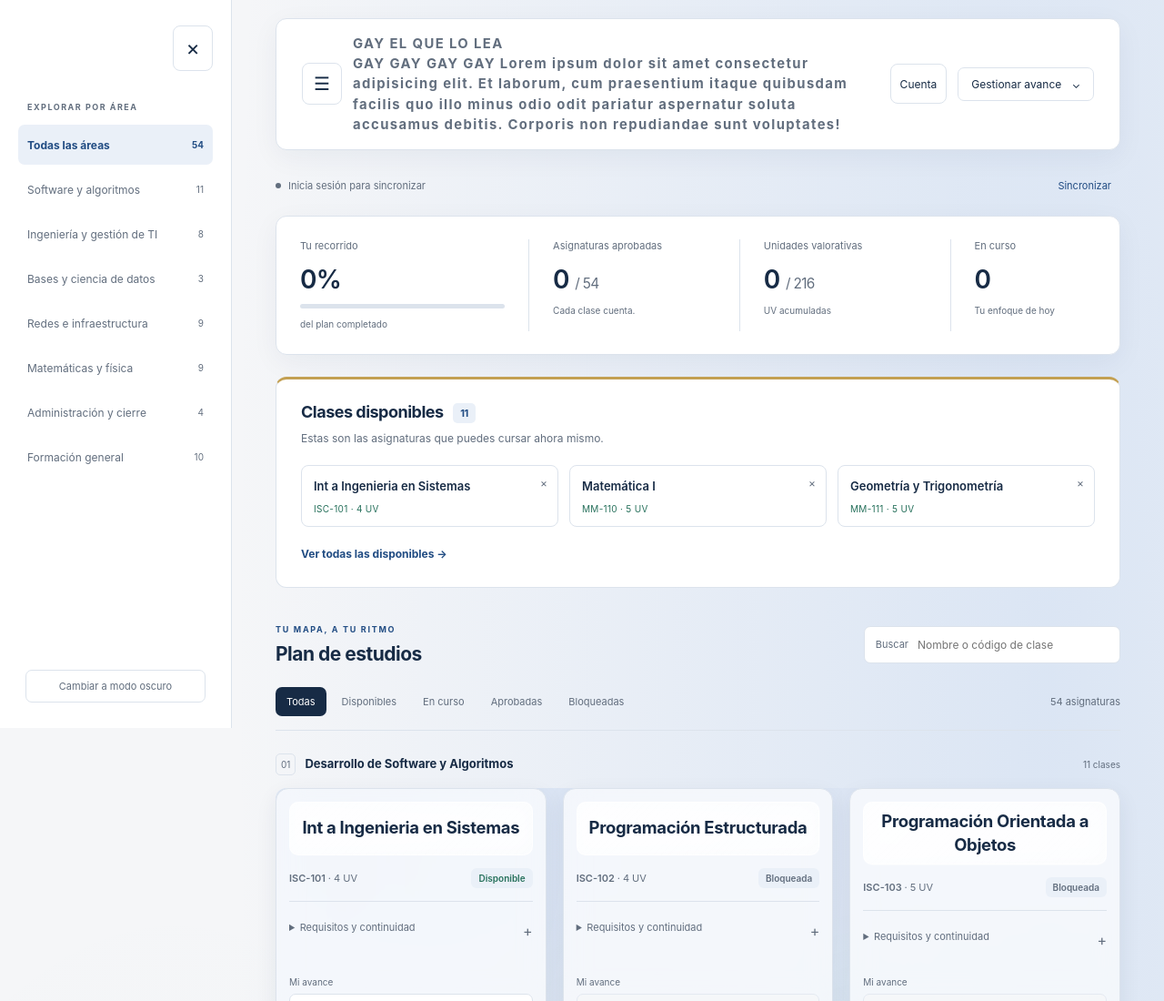
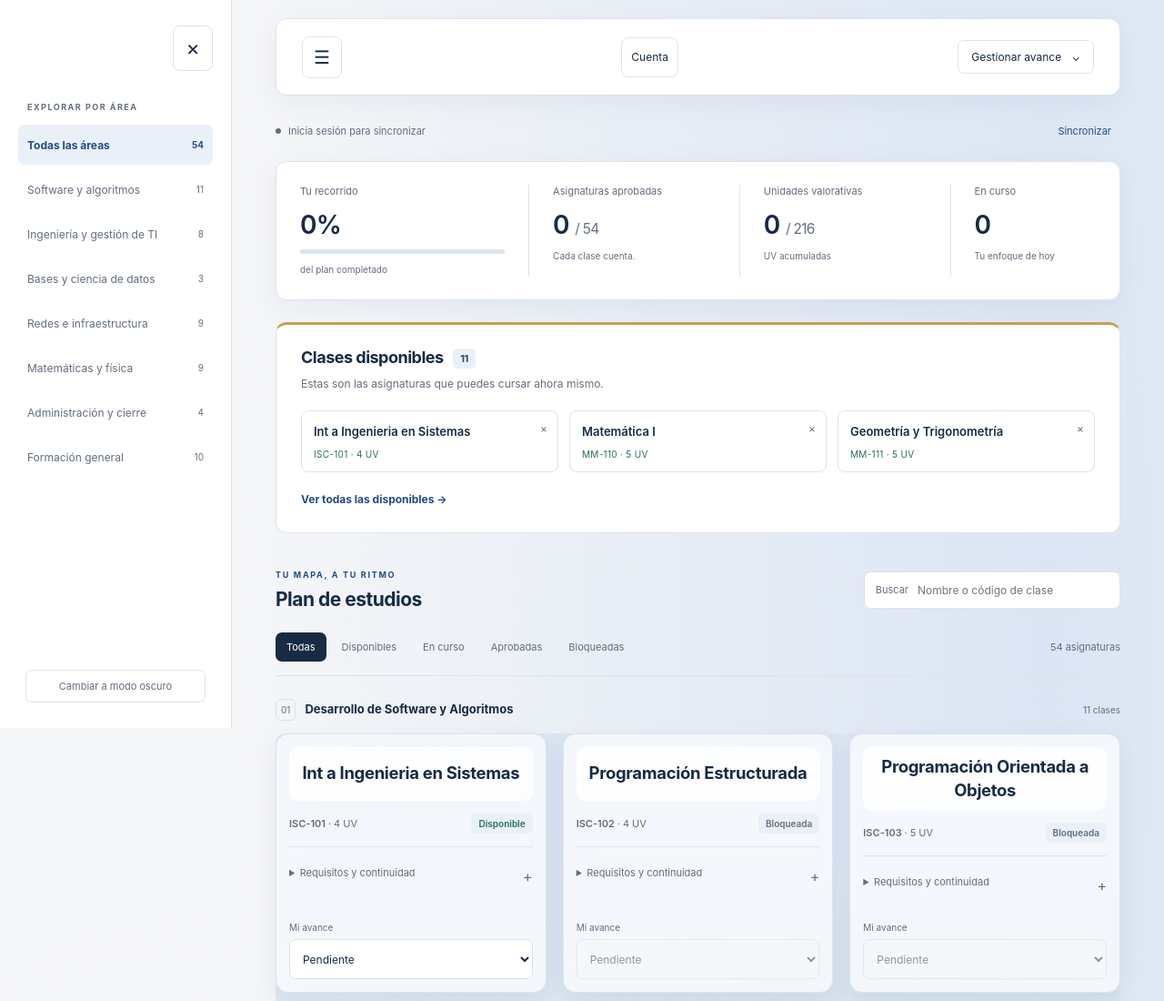
Before and after one commit to AbrilSamay/Study-plan-UNAH, a website: page index.html in a window 1280 px wide. Shown: the top 1100 px of the page at 91% size. Drawn offline with Linux system fonts and the light colour scheme.

Commit message:
offical, working properly

```diff
--- a/index.html
+++ b/index.html
@@ -82,13 +82,6 @@
 
         <header class="topbar">
             <button id="menu-toggle" class="menu-toggle" type="button" aria-controls="sidebar" aria-expanded="true" aria-label="Mostrar u ocultar áreas">☰</button>
-
-
-            <span>
-              GAY EL QUE LO LEA
-              <P>GAY GAY GAY GAY Lorem ipsum dolor sit amet consectetur adipisicing elit. Et laborum, cum praesentium itaque quibusdam facilis quo illo minus odio odit pariatur aspernatur soluta accusamus debitis. Corporis non repudiandae sunt voluptates!</P>
-            </span>
-
 
             <button id="account-btn" class="account-button" type="button">Cuenta</button>
             <!-- Menú de herramientas -->
```
